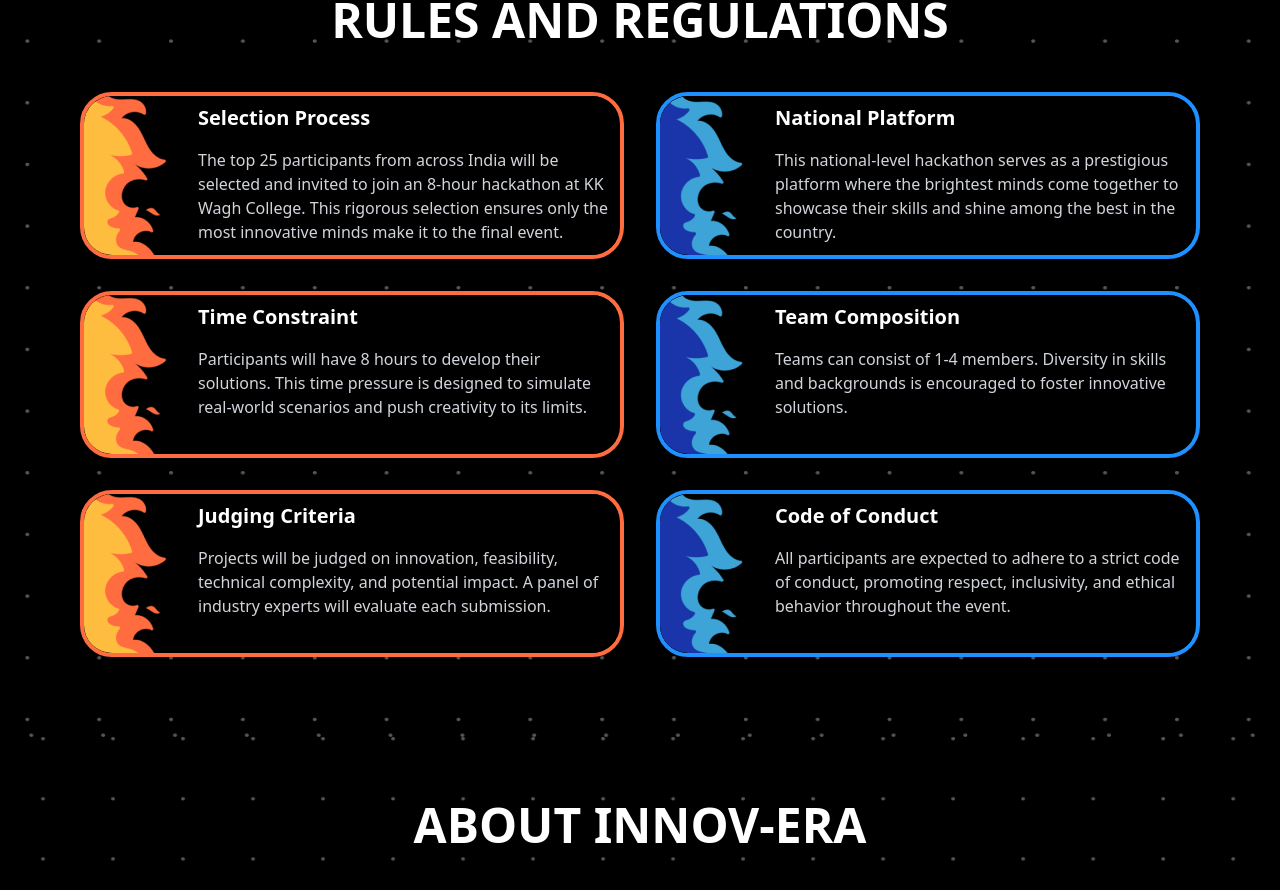
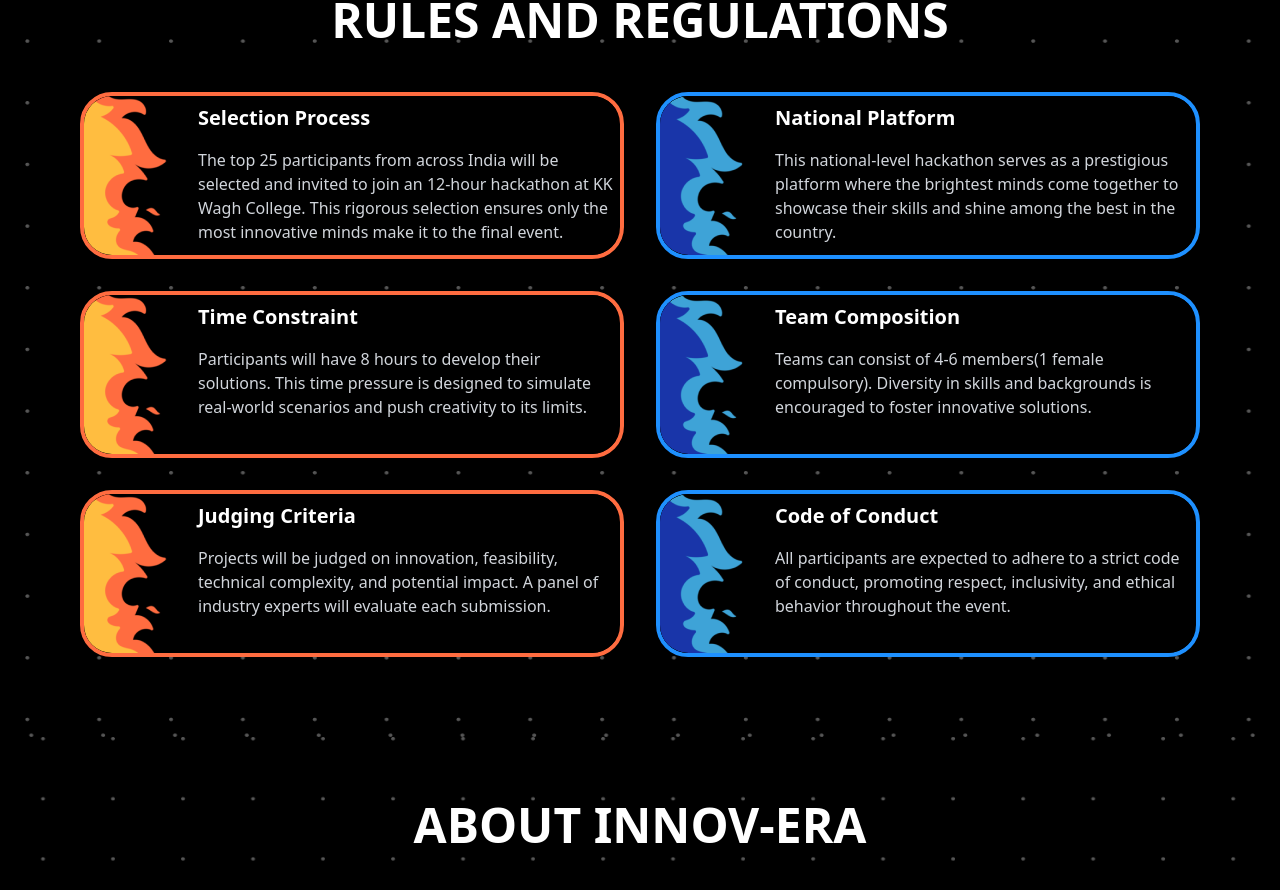
Before and after one commit to anni02th/Innovera, a React (Vite) app in the folder Innovera-me/: page / in a window 1280 px wide. Shown: the part 1749-2639 px from the top of the page. Built offline with nearby package versions, Linux system fonts and the light colour scheme.

Commit message:
added correct rules

```diff
--- a/Innovera-me/src/components/element/Rules.jsx
+++ b/Innovera-me/src/components/element/Rules.jsx
@@ -60,7 +60,7 @@ const Rules = () => {
         <div className="grid grid-cols-1 md:grid-cols-2 gap-8">
           <RuleCard
             title="Selection Process"
-            content="The top 25 participants from across India will be selected and invited to join an 8-hour hackathon at KK Wagh College. This rigorous selection ensures only the most innovative minds make it to the final event."
+            content="The top 25 participants from across India will be selected and invited to join an 12-hour hackathon at KK Wagh College. This rigorous selection ensures only the most innovative minds make it to the final event."
             theme="orange"
           />
           <RuleCard
@@ -75,7 +75,7 @@ const Rules = () => {
           />
           <RuleCard
             title="Team Composition"
-            content="Teams can consist of 1-4 members. Diversity in skills and backgrounds is encouraged to foster innovative solutions."
+            content="Teams can consist of 4-6 members(1 female compulsory). Diversity in skills and backgrounds is encouraged to foster innovative solutions."
             theme="blue"
           />
           <RuleCard
```
